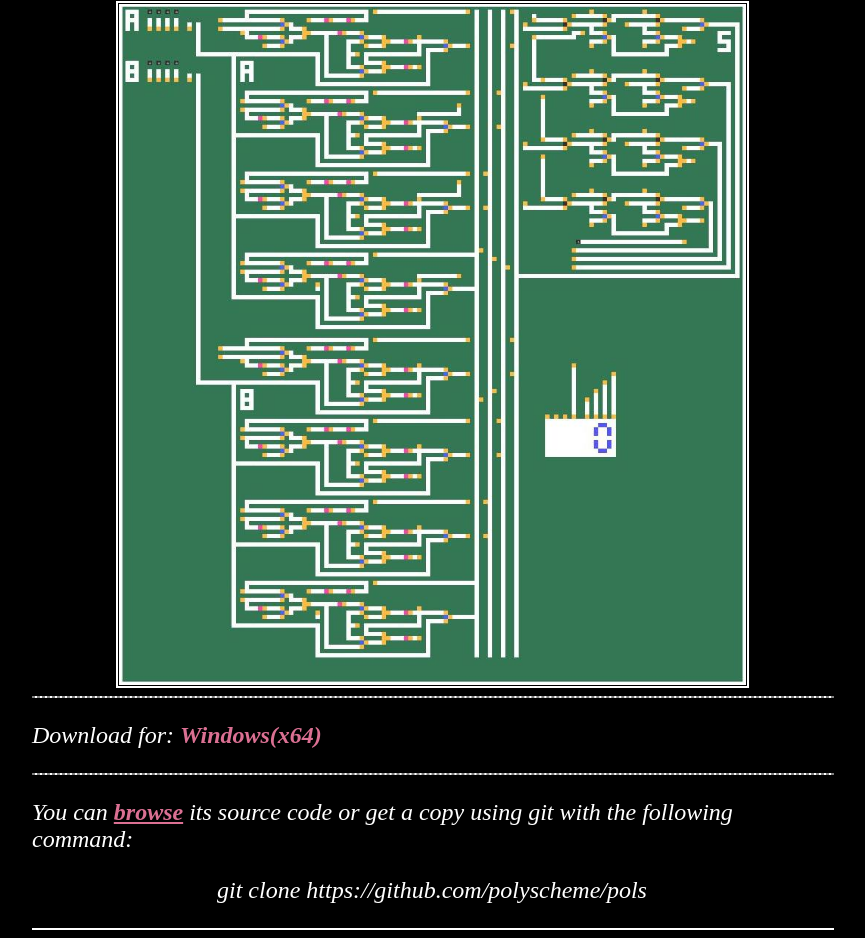
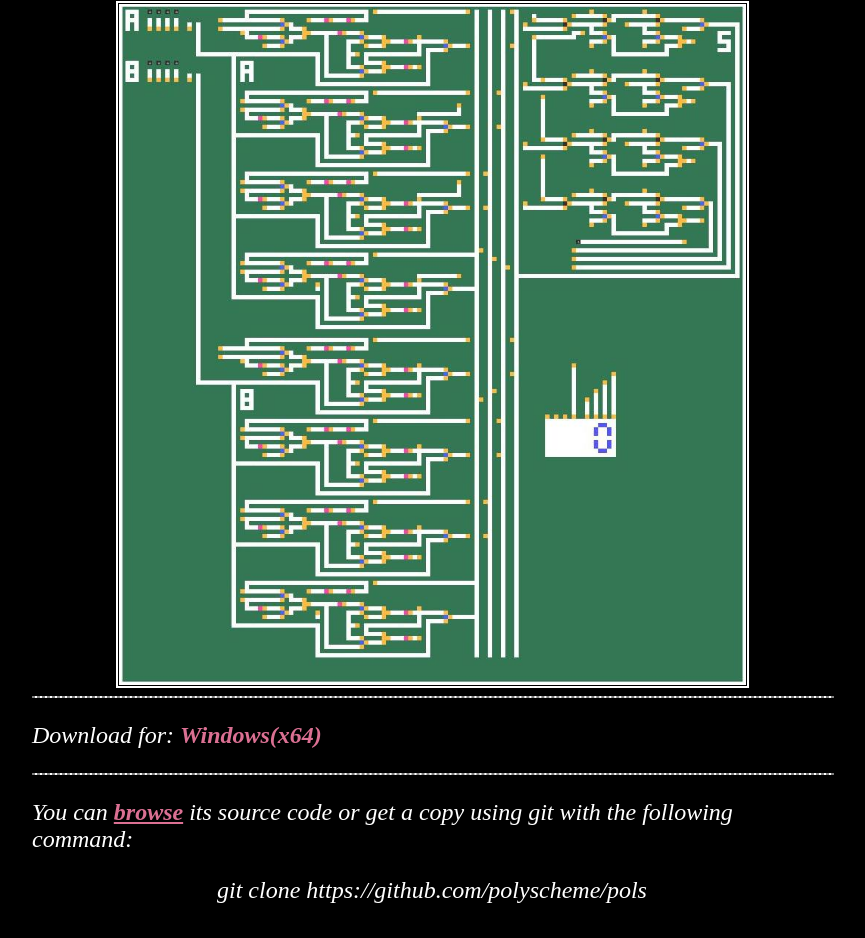
Before and after one commit to polyscheme/pols, a plain HTML site: page index.html in a window 1280 px wide. Shown: the part 324-1262 px from the top of the page, without its empty margins (208-1073 px from the left). Drawn offline with Linux system fonts and the light colour scheme.

Commit message:
Update index.html

```diff
--- a/index.html
+++ b/index.html
@@ -17,6 +17,5 @@
 <hr style="border: 1px dashed gray;" width="800" color="white">
 <p><em>You can <a href="https://github.com/polyscheme/pols/tree/main/source_code">browse</a> its source code or get a copy using git with the following command:</em></p>
 <p style="text-align:center;"><em>git clone https://github.com/polyscheme/pols</em></p>
-<hr size="2" width="800" color="white">
 </body>
 </html>
```
